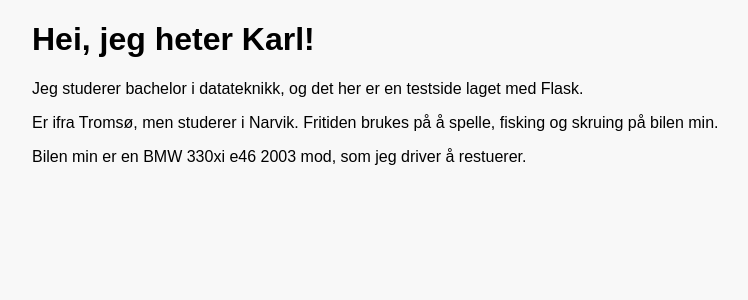
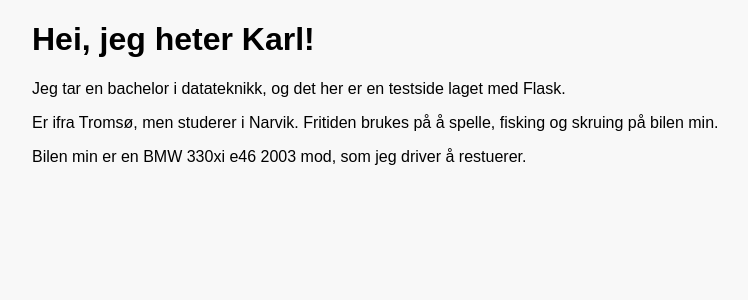
Before and after one commit to Peps2k/Oblig4_DTE_2509, a Flask app: page /about-me in a window 1280 px wide. Shown: the part 50-350 px from the top of the page, without its empty margins (0-748 px from the left). Run offline with Flask 3, Linux system fonts and the light colour scheme.

Commit message:
endring av about_me.html

```diff
--- a/flask_app/templates/about_me.html
+++ b/flask_app/templates/about_me.html
@@ -4,7 +4,7 @@
 
 {% block content %}
 <h1>Hei, jeg heter Karl!</h1>
-<p>Jeg studerer bachelor i datateknikk, og det her er en testside laget med Flask.</p>
+<p>Jeg tar en bachelor i datateknikk, og det her er en testside laget med Flask.</p>
 <p>Er ifra Tromsø, men studerer i Narvik. Fritiden brukes på å spelle, fisking og skruing på bilen min. </p>
 <p>Bilen min er en BMW 330xi e46 2003 mod, som jeg driver å restuerer.</p>
 {% endblock %}
```
